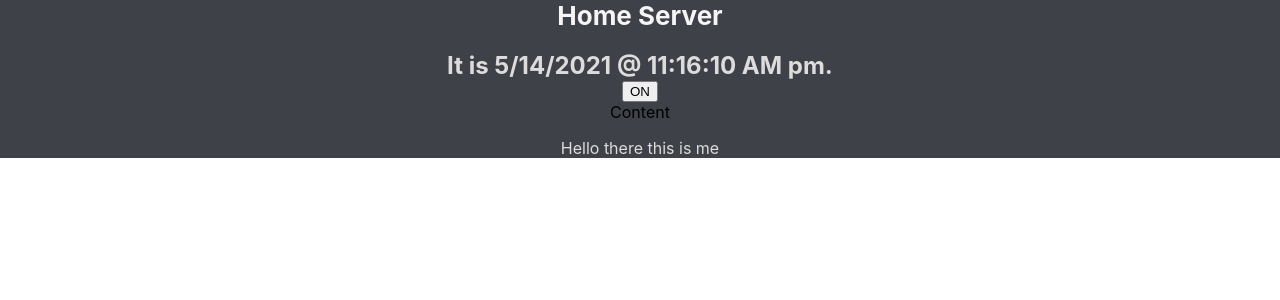
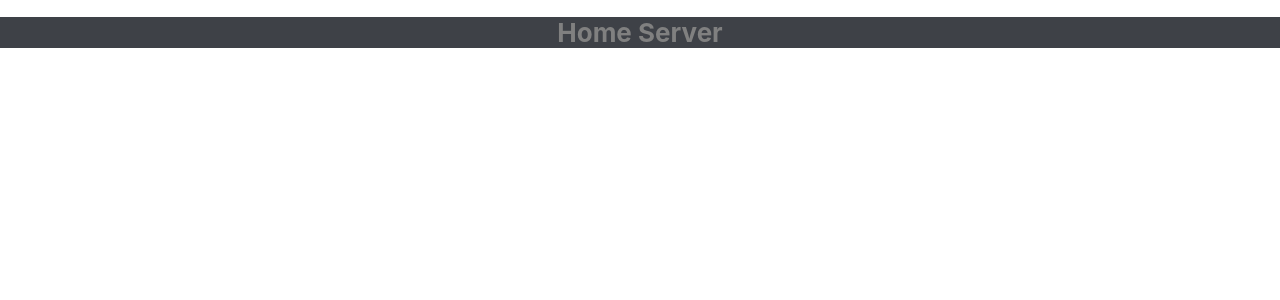
Before and after one commit to MadeforMaking/myClient, a React (Create React App) app: page / in a window 1280 px wide. Shown: the top 300 px of the page. Built offline with nearby package versions, Linux system fonts and the light colour scheme.

Commit message:
react cleanup
made preperations for what I am actually going to try and do

```diff
--- a/src/App.css
+++ b/src/App.css
@@ -1,55 +1,12 @@
 .App {
+  position: static;
   background-color: #3e4147;
   text-align: center;
   height: auto;
 }
 
-.App-logo {
-  height: 40vmin;
-  pointer-events: none;
-}
-
-@media (prefers-reduced-motion: no-preference) {
-  .App-logo {
-    animation: App-logo-spin infinite 20s linear;
-  }
-}
-
-.App-header {
-  height: 100px;
-  display: flex;
-  flex-direction: column;
-  align-items: left;
-  justify-content: left;
-  color: white;
-}
-
-.App-bar {
-  width: 100vw;
-}
-
 .App-title {
-  margin-top: 0px;
-  text-align: center;
-  color: whitesmoke;
+  position: relative;
+  color: gray;
   font-size: calc(10px + 2vmin);
 }
-
-.App-text {
-  margin-bottom: 0px;
-  text-align: center;
-  color: gainsboro;
-}
-
-.App-link {
-  color: #61dafb;
-}
-
-@keyframes App-logo-spin {
-  from {
-    transform: rotate(0deg);
-  }
-  to {
-    transform: rotate(360deg);
-  }
-}
--- a/src/App.js
+++ b/src/App.js
@@ -7,8 +7,6 @@ class App extends Component {
     return (
     <div className="App">
       <Head/>
-      <div>Content</div>
-      <p className="App-text">Hello there this is me</p>
     </div>
   );
   }
@@ -17,54 +15,13 @@ class App extends Component {
 function Head(props){
   return(
     <div>
-      <Bar></Bar>
-      <Clock />
-      <Toggle />
+      <Bar />
     </div>
   )
 }
 
 function Bar(props){
   return <h1 className="App-title">Home Server</h1>
-}
-
-class Clock extends Component {
-  constructor(props){
-    super(props);
-    this.state = {
-      date: new Date(),
-      isMorning:true
-    };
-  }
-
-  componentDidMount(){
-    this.timerID = setInterval(
-      () => this.tick(),
-      1000
-    );
-    this.setState({
-      isMorning: (this.state.date.getUTCHours() < 11)
-    });
-  }
-
-  componentWillUnmount(){
-    clearInterval(this.timerID)
-  }
-
-  tick(){
-    this.setState({
-      date: new Date()
-    });
-  }
-
-
-  render(){
-    return (
-      <div>
-        <h2 className="App-text">It is {this.state.date.toLocaleDateString() } @ {this.state.date.toLocaleTimeString()} {this.state.isMorning ? "am" : "pm"}.</h2>
-      </div>
-    );
-  }
 }
 
 class Toggle extends Component {
```
